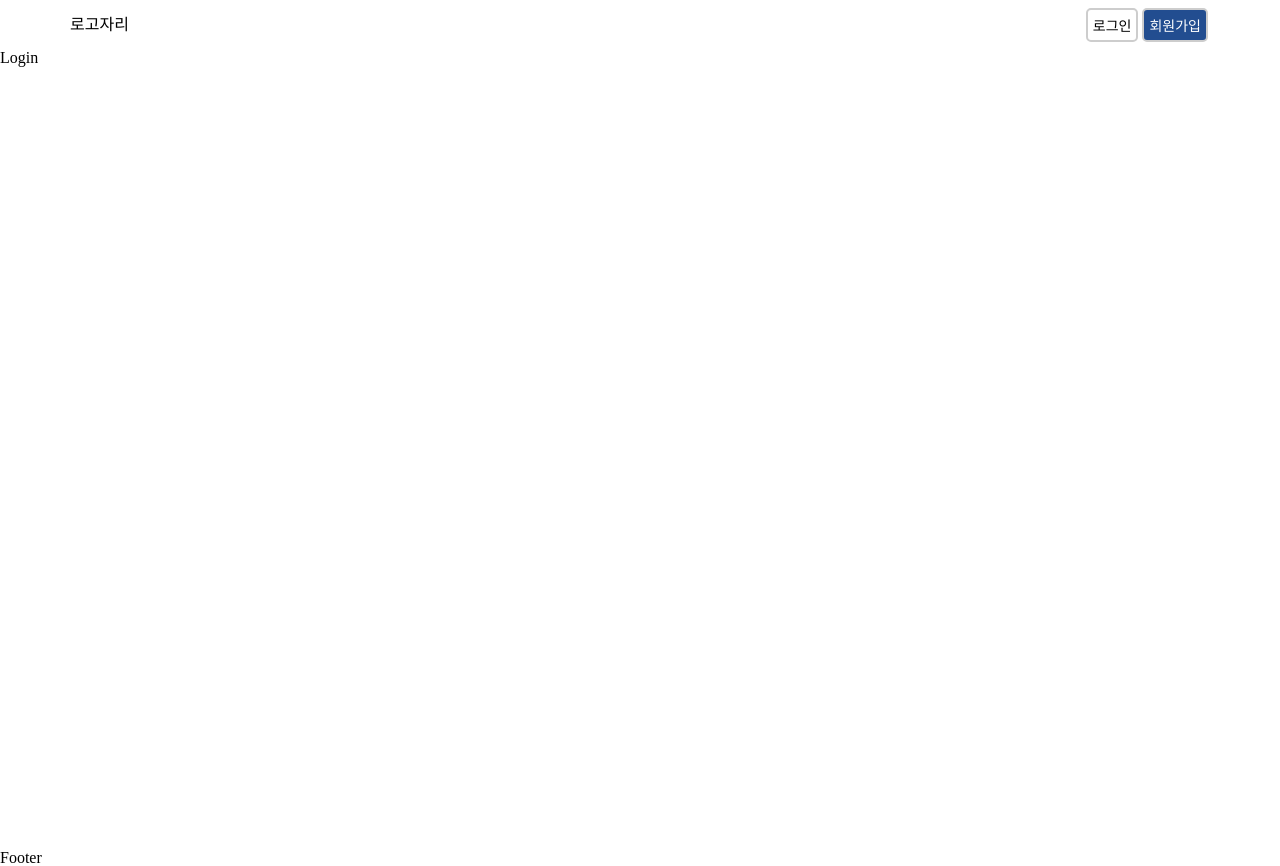
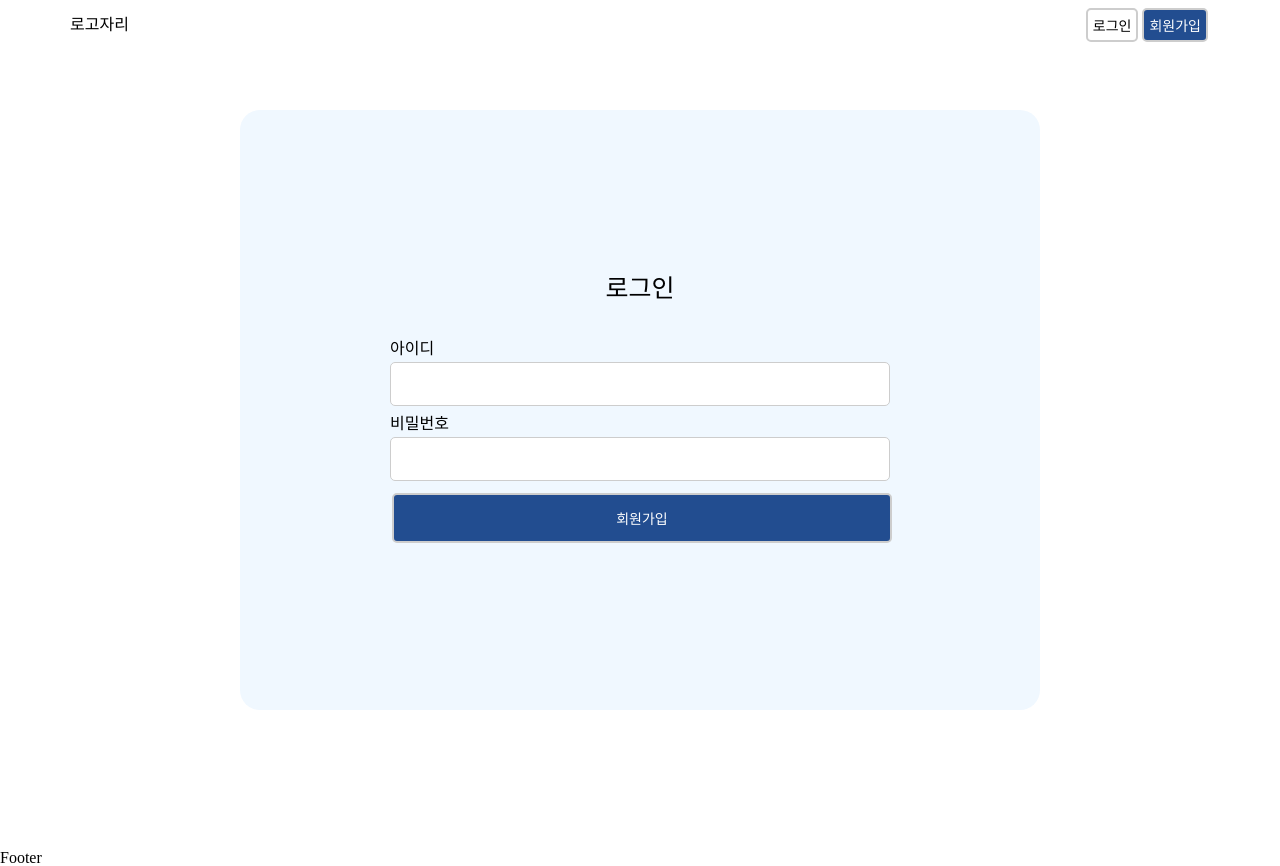
Before and after one commit to ShipNolja/react, a React (Create React App) app: page /login in a window 1280 px wide. Built offline with nearby package versions, Linux system fonts and the light colour scheme; no server answers.

Commit message:
로그인, 회원가입 완성

```diff
--- a/package.json
+++ b/package.json
@@ -14,6 +14,7 @@
     "add": "^2.0.6",
     "react": "^18.2.0",
     "react-dom": "^18.2.0",
+    "react-hook-form": "^7.39.1",
     "react-responsive": "^9.0.0",
     "react-router-dom": "^6.4.0",
     "react-scripts": "5.0.1",
--- a/src/App.js
+++ b/src/App.js
@@ -1,20 +1,21 @@
-import Footer from './components/Footer'
-import Header from './components/Header'
-import { BrowserRouter, Routes, Route } from 'react-router-dom'
-import GlobalStyle from './styles/GlobalStyle'
-import Index from './pages/Index'
-import { Login } from './pages/Login'
-import styled from 'styled-components'
-import { useEffect } from 'react'
+import Footer from './components/Footer';
+import Header from './components/Header';
+import { BrowserRouter, Routes, Route } from 'react-router-dom';
+import GlobalStyle from './styles/GlobalStyle';
+import Index from './pages/Index';
+import { Login } from './pages/Login';
+import styled from 'styled-components';
+import { useEffect } from 'react';
+import Register from './pages/Register';
 
 function App() {
   const test = async () => {
-    const res = await fetch('/welcome')
-    console.log(res)
-  }
+    const res = await fetch('/welcome');
+    console.log(res);
+  };
   useEffect(() => {
-    test()
-  })
+    test();
+  });
 
   return (
     <>
@@ -27,16 +28,17 @@ function App() {
               <Route idnex path='/' element={<Index />} />
               <Route path='/' element={<Index />} />
               <Route path='/login' element={<Login />} />
+              <Route path='/register' element={<Register />} />
             </Routes>
           </Content>
         </ContainerWrap>
         <Footer />
       </BrowserRouter>
     </>
-  )
+  );
 }
 
-export default App
+export default App;
 
 const ContainerWrap = styled.main`
   width: 100%;
@@ -44,9 +46,9 @@ const ContainerWrap = styled.main`
   display: flex;
   flex-direction: column;
   z-index: -99;
-`
+`;
 
 const Content = styled.section`
   width: 100vw;
   height: 100vh;
-`
+`;
--- a/src/pages/Login.js
+++ b/src/pages/Login.js
@@ -1,5 +1,87 @@
-import React from 'react'
+import React from 'react';
+import { useRef } from 'react';
+import styled from 'styled-components';
+import Colors from '../styles/Color';
+import { CustomButton } from '../UI/StyleButton';
 
 export const Login = () => {
-  return <div>Login</div>
-}
+  const idRef = useRef();
+  const pwRef = useRef();
+
+  const loginHandleSubmit = (event) => {
+    event.preventDefault();
+    console.log(idRef.current.value, pwRef.current.value);
+  };
+
+  return (
+    <LoginContainer>
+      <LoginBox>
+        <TitleText>로그인</TitleText>
+
+        <LoginForm onSubmit={loginHandleSubmit}>
+          <InputLabel id='id'>아이디</InputLabel>
+          <LoginInput id='id' type='text' ref={idRef} />
+          <InputLabel id='password'>비밀번호</InputLabel>
+          <LoginInput id='password' type='password' ref={pwRef} />
+          <CustomButton
+            type='submit'
+            color={Colors.colorWhite}
+            background={Colors.primaryColor}
+            hoverbackground={Colors.darkPrimaryColor}
+            style={{ width: '100%', height: 50 }}
+          >
+            회원가입
+          </CustomButton>
+        </LoginForm>
+      </LoginBox>
+    </LoginContainer>
+  );
+};
+
+export default Login;
+
+const LoginContainer = styled.section`
+  display: flex;
+  justify-content: center;
+  align-items: center;
+  height: 90%;
+  width: 100%;
+`;
+
+const LoginBox = styled.article`
+  display: flex;
+  flex-direction: column;
+  justify-content: center;
+  align-items: center;
+  background-color: aliceblue;
+  max-width: 800px;
+  width: 100%;
+  max-height: 600px;
+  height: 100%;
+  border-radius: 20px;
+`;
+
+const LoginForm = styled.form`
+  display: flex;
+  flex-direction: column;
+  max-width: 500px;
+  width: 100%;
+`;
+
+const LoginInput = styled.input`
+  border: 1px solid ${Colors.colorWhiteGrey};
+  border-radius: 5px;
+  height: 40px;
+  margin-bottom: 10px;
+  padding-left: 10px;
+  font-size: 16px;
+`;
+
+const InputLabel = styled.label`
+  margin-bottom: 5px;
+`;
+
+const TitleText = styled.h1`
+  font-size: 25px;
+  margin-bottom: 40px;
+`;
--- /dev/null
+++ b/src/pages/Register.js
@@ -0,0 +1,174 @@
+import React from 'react';
+import { useForm } from 'react-hook-form';
+import styled from 'styled-components';
+import Colors from '../styles/Color';
+import { CustomButton } from '../UI/StyleButton';
+
+const Register = () => {
+  //onBlur 이벤트가 발생할때마다 validation이 실행된다.
+  const {
+    register,
+    handleSubmit,
+    watch,
+    formState: { errors },
+  } = useForm();
+
+  const onSubmit = (data) => console.log(data);
+
+  console.log(watch('id')); // watch input value by passing the name of it
+
+  return (
+    <RegisterContainer>
+      <RegisterBox>
+        <TitleText>회원가입</TitleText>
+
+        <RegisterForm onSubmit={handleSubmit(onSubmit)}>
+          <InputLabel id='id'>아이디</InputLabel>
+          <RegisterInput
+            id='id'
+            type='text'
+            {...register('id', {
+              required: true,
+              minLength: 6,
+              pattern: /^[a-z0-9]+$/,
+            })}
+          />
+          {errors.id && errors.id.type === 'required' && (
+            <ErrorSpan>아이디를 입력해주세요!</ErrorSpan>
+          )}
+          {errors.id && errors.id.type === 'minLength' && (
+            <ErrorSpan>최소 6자 이상의 아이디를 입력해주세요!</ErrorSpan>
+          )}
+          {errors.id && errors.id.type === 'pattern' && (
+            <ErrorSpan>
+              영문자로 시작하는 소문자 또는 숫자 6자 이상을 입력하세요!
+            </ErrorSpan>
+          )}
+
+          <InputLabel htmlFor='password'>비밀번호</InputLabel>
+          <RegisterInput
+            id='password'
+            type='password'
+            {...register('password', {
+              required: true,
+              minLength: 8,
+              maxLength: 16,
+              pattern:
+                /^(?=.*[a-zA-z])(?=.*[0-9])(?=.*[$`~!@$!%*#^?&\\(\\)\-_=+]).{8,16}$/i,
+            })}
+          />
+          {errors.password && errors.password.type === 'required' && (
+            <ErrorSpan>비밀번호를 입력해주세요!</ErrorSpan>
+          )}
+          {errors.password &&
+            errors.password.type === 'minLength' &&
+            errors.password.type === 'maxLength' && (
+              <ErrorSpan>8~16자리의 비밀번호를 입력해주세요!</ErrorSpan>
+            )}
+          {errors.password && errors.password.type === 'pattern' && (
+            <ErrorSpan>
+              8 ~ 16자 영문, 숫자, 특수문자를 최소 한가지씩 사용해주세요!
+            </ErrorSpan>
+          )}
+
+          <InputLabel htmlFor='passwordConfirm'>비밀번호 확인</InputLabel>
+          <RegisterInput
+            id='passwordConfirm'
+            type='password'
+            {...register('passwordConfirm', {
+              required: true,
+              validate: (value) => {
+                if (watch('password') !== value) {
+                  return '비밀번호가 일치하지 않습니다.';
+                }
+              },
+            })}
+          />
+          {errors.passwordConfirm && (
+            <ErrorSpan>비밀번호가 일치하지 않습니다.</ErrorSpan>
+          )}
+
+          <InputLabel htmlFor='userEmail'>이메일</InputLabel>
+          <RegisterInput
+            id='userEmail'
+            type='email'
+            {...register('email', {
+              required: true,
+              pattern: /^\S+@\S+$/i,
+            })}
+          />
+          {errors.email && errors.email.type === 'required' && (
+            <ErrorSpan>이메일을 입력해주세요!</ErrorSpan>
+          )}
+
+          {errors.email && errors.email.type === 'pattern' && (
+            <ErrorSpan>이메일형식이 올바르지 않습니다.</ErrorSpan>
+          )}
+
+          <CustomButton
+            type='submit'
+            color={Colors.colorWhite}
+            background={Colors.primaryColor}
+            hoverbackground={Colors.darkPrimaryColor}
+            style={{ width: '100%', height: 50 }}
+          >
+            회원가입
+          </CustomButton>
+        </RegisterForm>
+      </RegisterBox>
+    </RegisterContainer>
+  );
+};
+
+export default Register;
+
+const RegisterContainer = styled.section`
+  display: flex;
+  justify-content: center;
+  align-items: center;
+  height: 90%;
+  width: 100%;
+`;
+
+const RegisterBox = styled.article`
+  display: flex;
+  flex-direction: column;
+  justify-content: center;
+  align-items: center;
+  background-color: aliceblue;
+  max-width: 800px;
+  width: 100%;
+  max-height: 600px;
+  height: 100%;
+  border-radius: 20px;
+`;
+
+const RegisterForm = styled.form`
+  display: flex;
+  flex-direction: column;
+  max-width: 500px;
+  width: 100%;
+`;
+
+const RegisterInput = styled.input`
+  border: 1px solid ${Colors.colorWhiteGrey};
+  border-radius: 5px;
+  height: 40px;
+  margin-bottom: 10px;
+  padding-left: 10px;
+  font-size: 16px;
+`;
+
+const InputLabel = styled.label`
+  margin-bottom: 5px;
+`;
+
+const TitleText = styled.h1`
+  font-size: 25px;
+  margin-bottom: 40px;
+`;
+
+const ErrorSpan = styled.span`
+  color: red;
+  margin-bottom: 20px;
+`;
```
Also changed, not shown: src/components/Search.js (+9 -9 lines), src/index.js (+5 -5 lines), 1 other file (tests, documents, lock files or other folders).
